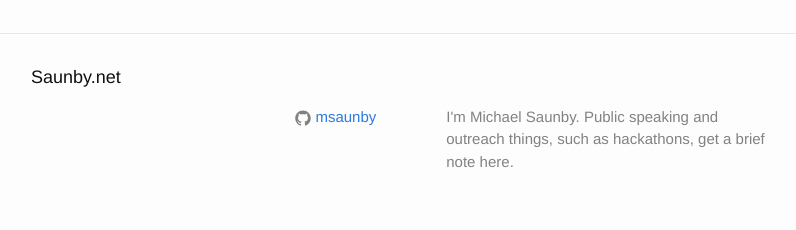
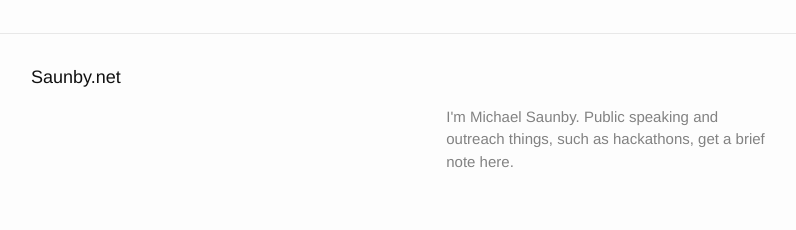
Before and after one commit to msaunby/saunby-net, a Jekyll site: the page built from index.html, in a window 1280 px wide. Shown: the part 2065-2295 px from the top of the page, without its empty margins (239-1035 px from the left). Built offline with Jekyll 4.4.1, drawn with Linux system fonts in a browser that asks for light colours.

Commit message:
Update _config.yml

```diff
--- a/_config.yml
+++ b/_config.yml
@@ -16,7 +16,6 @@
 social_links:
   - { platform: linkedin,       user_url: "https://www.linkedin.com/in/michaelsaunby" }
 
-github_username:  msaunby
 collections:
   recent:
     output: true
@@ -28,3 +27,10 @@
 
 # Build settings
 markdown: kramdown
+
+# Build settings
+theme: minima
+
+plugins:
+ - jekyll-feed
+ - jekyll-seo-tag
```
